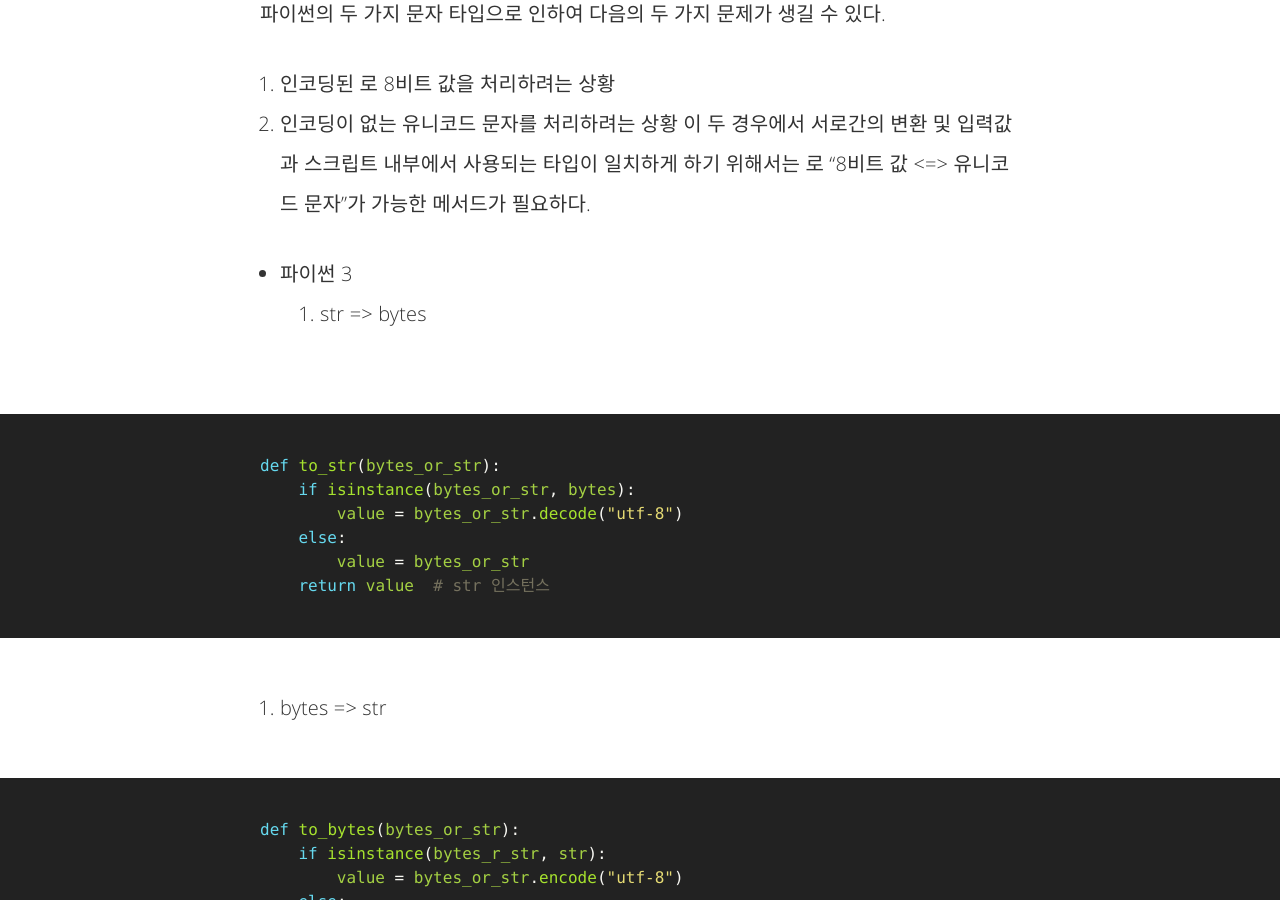
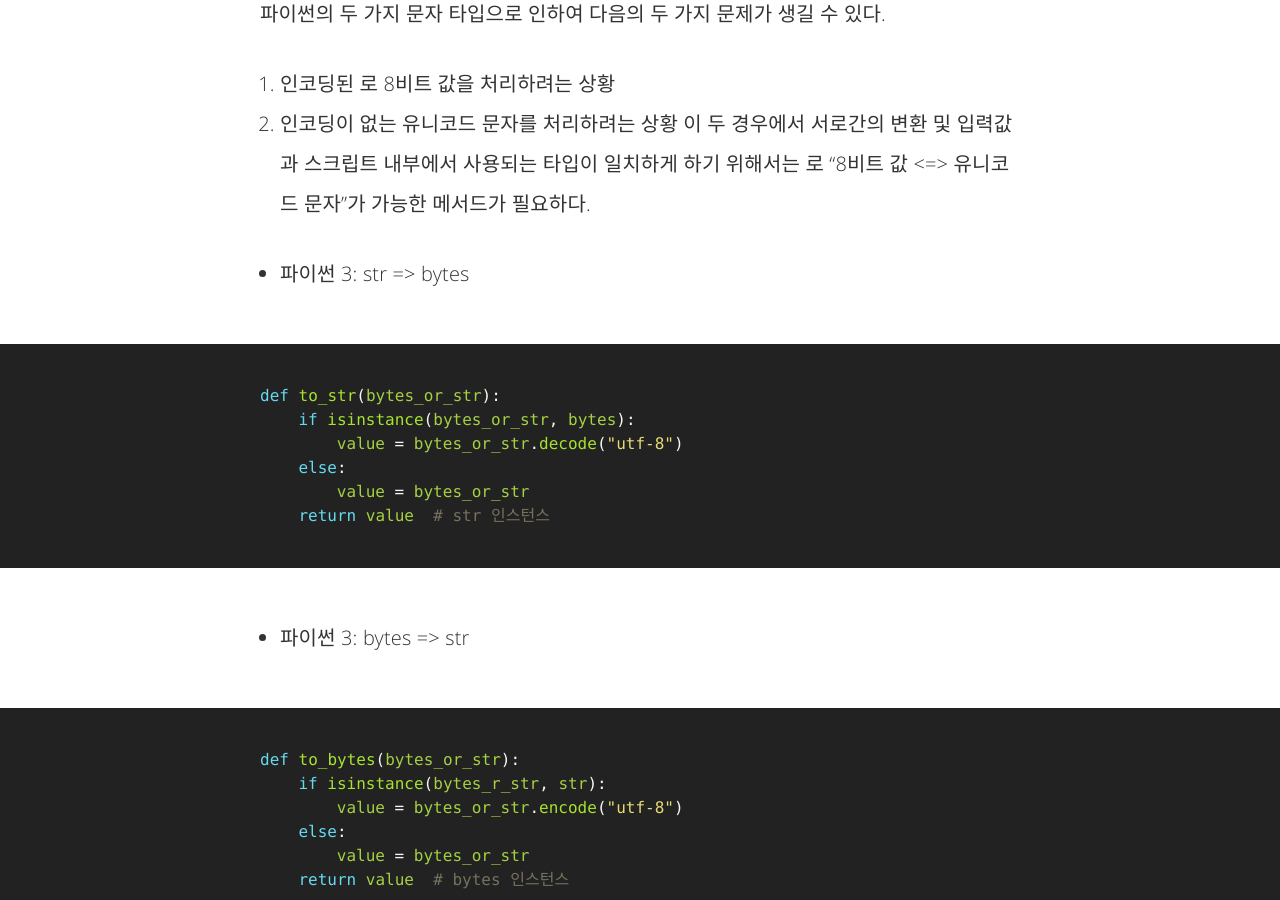
Before and after one commit to hcnoh/blog-prev, a Jekyll site: the page built from _posts/2018-09-09-effective-python-way03.md, in a window 1280 px wide and 900 px high, scrolled down 2107 px. Built offline with Jekyll 4.4.1, drawn with Linux system fonts in a browser that asks for light colours; comment, search, counter and statistics services are not loaded.

Commit message:
Update 2018-09-09-effective-python-way03.md

```diff
--- a/_posts/2018-09-09-effective-python-way03.md
+++ b/_posts/2018-09-09-effective-python-way03.md
@@ -44,7 +43,7 @@ def to_str(bytes_or_str):
         value = bytes_or_str
     return value  # str 인스턴스
 {% endhighlight %}
-2. bytes => str
+- 파이썬 3: bytes => str
 {% highlight python %}
 def to_bytes(bytes_or_str):
     if isinstance(bytes_r_str, str):
```
Also changed, not shown: other parts of _posts/2018-09-09-effective-python-way03.md (+1 -2 lines).
